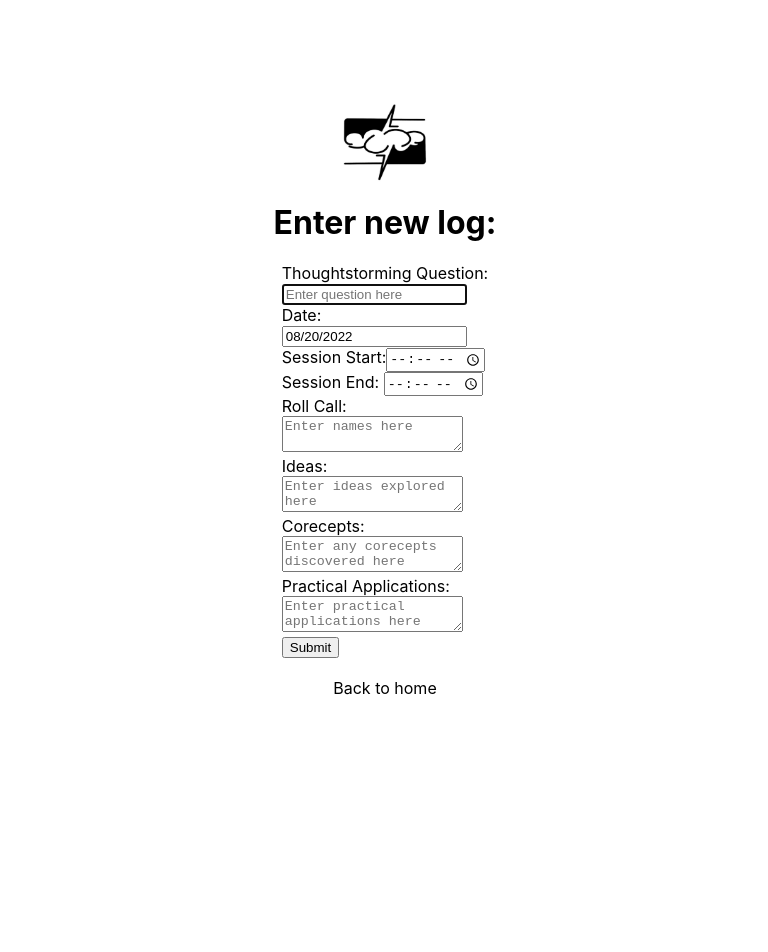
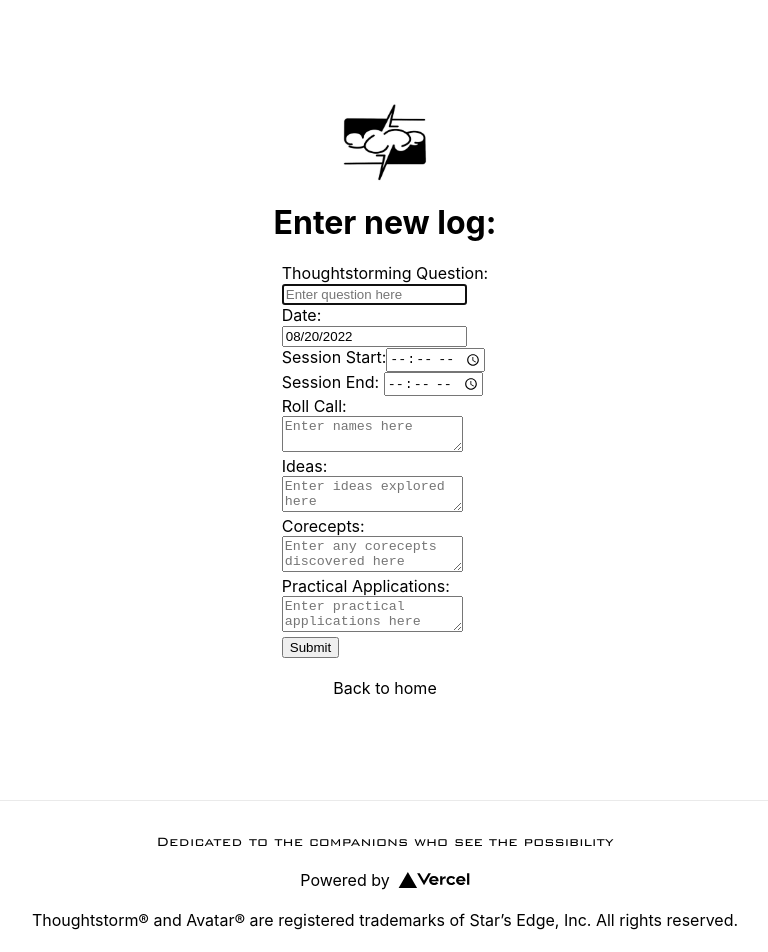
Before and after one commit to ben-marrett/thoughtstormlog, a Next.js app: page /logs/new-log in a window 1280 px wide. Shown: the top 952 px of the page, without its empty margins (255-1023 px from the left). Before the commit the page ends 800 px from the top, so only its background shows below. Built offline with nearby package versions, Linux system fonts and the light colour scheme.

Commit message:
add footer to log pages

```diff
--- a/pages/index.js
+++ b/pages/index.js
@@ -2,7 +2,7 @@ import Head from 'next/head'
 import Image from 'next/image'
 import styles from '../styles/Home.module.css'
 import Link from 'next/link'
-import Footer from './footer'
+import Footer from '../lib/footer'
 
 export default function Home() {
   return (
--- a/pages/logs/log-list.js
+++ b/pages/logs/log-list.js
@@ -2,6 +2,7 @@ import Link from "next/link"
 import Image from "next/image"
 import Head from "next/head"
 import styles from '../../styles/Home.module.css'
+import Footer from "../../lib/footer"
 
 export default function FirstLog() {
   return (
@@ -24,6 +25,7 @@ export default function FirstLog() {
 
         <Link href="/">Back to home</Link>
       </main>
+      <Footer />
     </div>
   )
 }
--- a/pages/logs/new-log.js
+++ b/pages/logs/new-log.js
@@ -3,6 +3,7 @@ import Head from "next/head"
 import Image from "next/image"
 import styles from '../../styles/Home.module.css'
 import LogForm from "../../lib/form"
+import Footer from "../../lib/footer"
 
 export default function NewLog() {
   return (
@@ -25,6 +26,7 @@ export default function NewLog() {
         <br />
         <Link href="/">Back to home</Link>
       </main>
+      <Footer />
     </div>
   )
 }
```
Also changed, not shown: lib/footer.js (renamed from pages/footer.js).
